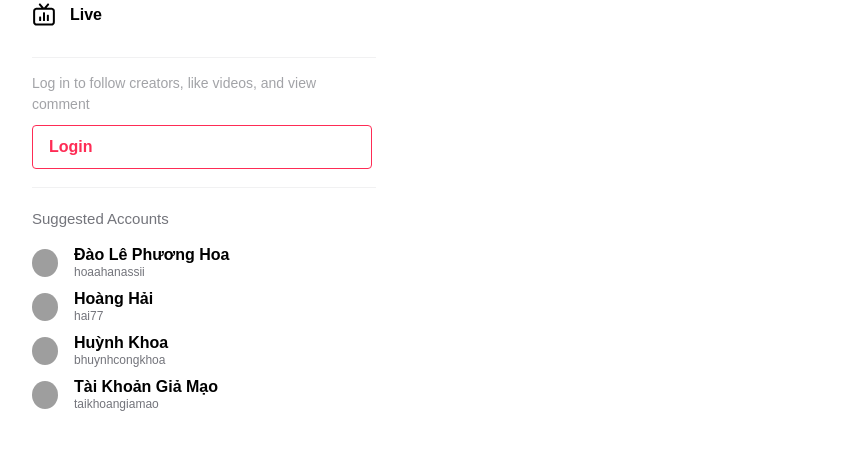
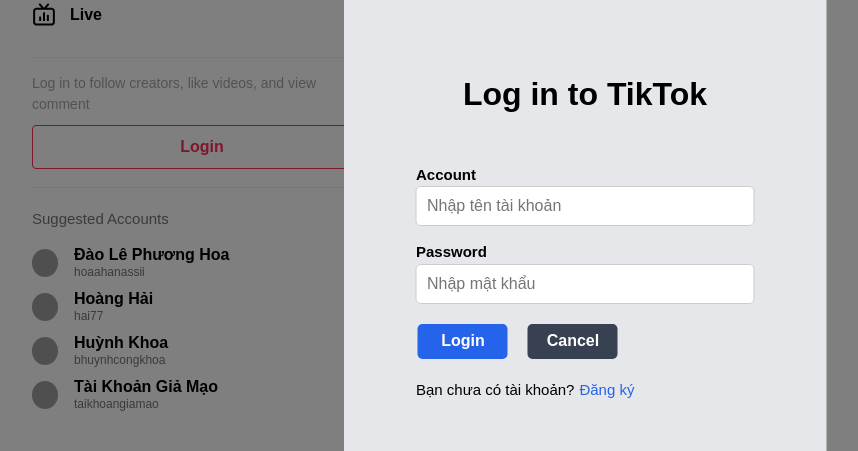
Before and after one commit to PhusiHuynh1/tiktok, a React (Create React App) app: page / in a window 1280 px wide. Both pictures are taken after a click on the button "Login". Shown: the part 175-626 px from the top of the page, without its empty margins (55-913 px from the left). Built offline with nearby package versions, Linux system fonts and the light colour scheme; no server answers; grey boxes are pictures that could not be loaded; a web font is replaced by a local one.

Commit message:
feat(auth): complete frontend authentication flow

```diff
--- a/src/components/Button/Button.module.scss
+++ b/src/components/Button/Button.module.scss
@@ -35,6 +35,8 @@
     padding: 4px 16px;
 }
 .large {
+    display: flex;
+    justify-content: center;
     min-width: 340px;
     padding: 12px 16px;
 }
--- a/src/components/LoginModal/LoginModal.js
+++ b/src/components/LoginModal/LoginModal.js
@@ -6,13 +6,17 @@
 const cx = classNames.bind(styles);
 
 function LoginModal() {
-    const { login, closeLogin, openRegister } = useAuth();
-    const [username, setUsername] = useState('');
+    const { login, closeLogin, openRegister, error } = useAuth();
+    const [account, setAccount] = useState('');
+    const [password, setPassword] = useState('');
 
-    const handleLogin = () => {
-        if (!username.trim()) return;
-        login(username);
-        closeLogin();
+    const handleLogin = async () => {
+        if (!account.trim() || !password.trim()) return;
+        const result = await login(account, password);
+        if (result.success === true) {
+            console.log('đóng thành công', error);
+            closeLogin();
+        }
     };
     const handletoRegister = () => {
         closeLogin();
@@ -21,20 +25,41 @@
     return (
         <div className={cx('overlay')}>
             <div className={cx('wrapper')}>
-                <h2>Log in to TikTok</h2>
-                <div>
+                <h1>Log in to TikTok</h1>
+                <div className={cx('login-form')}>
+                    {error && <p className={cx('login-error-message')}>{error} !</p>}
+                    <label className={cx('login-form__label')}>Account</label>
                     <input
-                        placeholder="Nhập tên hoặc số điện thoại"
-                        value={username}
-                        onChange={(e) => setUsername(e.target.value)}
+                        className={cx('login-form__input')}
+                        type="account"
+                        placeholder="Nhập tên tài khoản"
+                        value={account}
+                        autoComplete="new-account"
+                        onChange={(e) => setAccount(e.target.value)}
+                    />
+                    <label className={cx('login-form__label')}>Password</label>
+                    <input
+                        className={cx('login-form__input')}
+                        type="password"
+                        placeholder="Nhập mật khẩu"
+                        value={password}
+                        autoComplete="new-password"
+                        onChange={(e) => setPassword(e.target.value)}
                     />
                 </div>
-                <div>
-                    <button onClick={handleLogin}>Login</button>
-                    <button onClick={closeLogin}>Cancel</button>
+                <div className={cx('buttons')}>
+                    <button className={cx('button-login')} onClick={handleLogin}>
+                        Login
+                    </button>
+                    <button className={cx('button-cancel')} onClick={closeLogin}>
+                        Cancel
+                    </button>
                 </div>
                 <p className={cx('switch')}>
-                    chưa có tài khoản? <span onClick={handletoRegister}>Đăng ký</span>
+                    <span>Bạn chưa có tài khoản? </span>
+                    <span className={cx('link-register')} onClick={handletoRegister}>
+                        Đăng ký
+                    </span>
                 </p>
             </div>
         </div>
--- a/src/components/LoginModal/LoginModal.module.scss
+++ b/src/components/LoginModal/LoginModal.module.scss
@@ -18,7 +18,7 @@
     transform: translate(-50%, -50%);
     width: 483px;
     height: calc(100vh - 50px);
-    background-color: blue;
+    background-color: #e5e7eb;
     border-radius: 20px;
     animation: ShowLogin 0.3s forwards;
 }
@@ -30,3 +30,71 @@
         opacity: 1;
     }
 }
+
+.login-form {
+    display: flex;
+    flex-direction: column;
+    width: 70%;
+    margin-top: 24px;
+}
+.login-error-message {
+    color: red;
+    font-size: 1.2rem;
+    margin-bottom: 10px;
+}
+.login-form__input {
+    height: 40px;
+    border: 1px solid #ccc;
+    border-radius: 5px;
+    padding-left: 10px;
+    margin-bottom: 15px;
+}
+.login-form__label {
+    font-size: 1.5rem;
+    font-weight: bold;
+}
+.buttons {
+    display: flex;
+    width: 70%;
+}
+.button-login,
+.button-cancel {
+    width: 90px;
+    height: 35px;
+    border: none;
+    border-radius: 5px;
+    cursor: pointer;
+    margin-top: 5px;
+    font-weight: bold;
+}
+.button-login {
+    background-color: #2563eb;
+    color: #ffffff;
+    margin-right: 20px;
+    margin-left: 2px;
+    margin-bottom: 15px;
+    &:hover {
+        background-color: #1d4ed8;
+    }
+}
+.button-cancel {
+    background-color: #374151;
+    color: #ffffff;
+    &:hover {
+        background-color: #4b5563;
+    }
+}
+.switch {
+    display: flex;
+    width: 70%;
+    font-size: 1.5rem;
+    margin-top: 5px;
+}
+.link-register {
+    color: #2563eb;
+    cursor: pointer;
+    margin-left: 5px;
+    &:hover {
+        text-decoration: underline;
+    }
+}
--- a/src/components/RegisterModal/RegisterModal.js
+++ b/src/components/RegisterModal/RegisterModal.js
@@ -6,32 +6,72 @@
 const cx = classNames.bind(styles);
 
 function RegisterModal() {
-    const { register, closeRegister } = useAuth();
+    const { register, closeRegister, error } = useAuth();
+    const [account, setAccount] = useState('');
     const [username, setUsername] = useState('');
+    const [displayname, setDisplayname] = useState('');
     const [email, setEmail] = useState('');
     const [password, setPassword] = useState('');
 
-    const handleRegister = () => {
-        if (!username.trim()) return;
-        register(username, email, password);
-        closeRegister();
+    const handleRegister = async () => {
+        if (!username.trim() || !account.trim() || !displayname.trim() || !email.trim() || !password.trim()) return;
+        const result = await register(account, username, email, password, displayname);
+        if (result.success === true) closeRegister();
     };
     return (
         <div className={cx('overlay')}>
             <div className={cx('wrapper')}>
-                <h2>Register to TikTok</h2>
-                <div>
+                <h1>Register to TikTok</h1>
+                <div className={cx('register-form')}>
+                    {error && <p className={cx('register-error-message')}>{error} !</p>}
+                    <label className={cx('register-form__label')}>Account</label>
                     <input
-                        placeholder="Nhập tên hoặc số điện thoại"
-                        value={username}
+                        className={cx('register-form__input')}
+                        type="acccount"
+                        placeholder="Nhập tài khoản đăng ký"
+                        autoComplete="new-account"
+                        onChange={(e) => setAccount(e.target.value)}
+                    />
+                    <label className={cx('register-form__label')}>Email</label>
+                    <input
+                        className={cx('register-form__input')}
+                        type="email"
+                        placeholder="Email"
+                        autoComplete="new-email"
+                        onChange={(e) => setEmail(e.target.value)}
+                    />
+                    <label className={cx('register-form__label')}>User Name</label>
+                    <input
+                        className={cx('register-form__input')}
+                        type="username"
+                        placeholder="username"
+                        autoComplete="new-username"
                         onChange={(e) => setUsername(e.target.value)}
                     />
-                    <input type="email" placeholder="Email" onChange={(e) => setEmail(e.target.value)} />
-                    <input type="password" placeholder="password" onChange={(e) => setPassword(e.target.value)} />
+                    <label className={cx('register-form__label')}>Display Name</label>
+                    <input
+                        className={cx('register-form__input')}
+                        type="displayname"
+                        placeholder="displayname"
+                        autoComplete="new-displayname"
+                        onChange={(e) => setDisplayname(e.target.value)}
+                    />
+                    <label className={cx('register-form__label')}>Password</label>
+                    <input
+                        className={cx('register-form__input')}
+                        type="password"
+                        placeholder="mật khẩu"
+                        autoComplete="new-password"
+                        onChange={(e) => setPassword(e.target.value)}
+                    />
                 </div>
-                <div>
-                    <button onClick={handleRegister}>register</button>
-                    <button onClick={closeRegister}>Cancel</button>
+                <div className={cx('buttons')}>
+                    <button className={cx('button-register')} onClick={handleRegister}>
+                        register
+                    </button>
+                    <button className={cx('button-cancel')} onClick={closeRegister}>
+                        Cancel
+                    </button>
                 </div>
             </div>
         </div>
--- a/src/components/Sidebar/Sidebar.js
+++ b/src/components/Sidebar/Sidebar.js
@@ -11,7 +11,7 @@
 const cx = classNames.bind(styles);
 
 function Sidebar() {
-    const { user } = useAuth();
+    const { user, openLogin } = useAuth();
     return (
         <div className={cx('wrapper')}>
             <nav>
@@ -43,7 +43,7 @@
                         >
                             Log in to follow creators, like videos, and view comment
                         </p>
-                        <Button large outline>
+                        <Button large outline onClick={openLogin}>
                             Login
                         </Button>
                     </div>
--- a/src/contexts/AuthContext.js
+++ b/src/contexts/AuthContext.js
@@ -7,40 +7,80 @@
     const [user, setUser] = useState(null);
     const [showLogin, setShowLogin] = useState(false);
     const [showRegister, setShowRegister] = useState(false);
-    const [loading, setLoading] = useState(false);
-    const API_URL = 'https://tiktok-backend-yimh.onrender.com/api/auth/register';
+    const [loading, setLoading] = useState(true);
+    const [error, setError] = useState(null);
+    const API_REGISTER_URL = `${process.env.REACT_APP_BASE_URL2}/auth/register`;
+    const API_LOGIN_URL = `${process.env.REACT_APP_BASE_URL2}/auth/login`;
 
     useEffect(() => {
         const stroredUser = localStorage.getItem('user');
         if (stroredUser) {
             setUser(JSON.parse(stroredUser));
         }
-        setLoading(true);
+        setLoading(false);
     }, []);
-    const login = (username) => {};
-    const register = async (username, email, password) => {
+
+    const login = async (account, password) => {
         try {
-            const res = await axios.post(API_URL, {
+            setLoading(true);
+            const res = await axios.post(API_LOGIN_URL, {
+                account: account,
+                password: password,
+            });
+
+            if (res.status === 200) {
+                localStorage.setItem('token', res.data.token);
+                localStorage.setItem('user', JSON.stringify(res.data.user));
+                setUser(res.data.user);
+            }
+            return { success: true };
+        } catch (err) {
+            setError(err.response.data.message);
+            return { success: false, message: err.response.data.message };
+        } finally {
+            setLoading(false);
+        }
+    };
+
+    const register = async (account, username, email, password, displayname) => {
+        try {
+            setLoading(true);
+            const res = await axios.post(API_REGISTER_URL, {
+                account,
                 username,
                 email,
                 password,
+                displayname,
             });
-            console.log(res);
+
             if (res.status === 201) {
                 localStorage.setItem('token', res.data.token);
                 localStorage.setItem('user', JSON.stringify(res.data.user));
+                setUser(res.data.user);
             }
+            return { success: true };
         } catch (error) {
-            console.error('Error:', error);
+            setError(error.response.data.message);
+            return { success: false, message: error.response.data.message };
+        } finally {
+            setLoading(false);
         }
     };
+
     const logout = () => {
         setUser(null);
     };
+
     const openLogin = () => setShowLogin(true);
-    const closeLogin = () => setShowLogin(false);
+    const closeLogin = () => {
+        setError(null);
+        setShowLogin(false);
+    };
     const openRegister = () => setShowRegister(true);
-    const closeRegister = () => setShowRegister(false);
+    const closeRegister = () => {
+        setError(null);
+        setShowRegister(false);
+    };
     return (
         <AuthContext.Provider
             value={{
@@ -55,6 +95,7 @@
                 openRegister,
                 closeRegister,
                 loading,
+                error,
             }}
         >
             {children}
--- a/src/layouts/components/Header/Header.js
+++ b/src/layouts/components/Header/Header.js
@@ -80,7 +80,8 @@
 function Header() {
     const { openLogin } = useAuth();
     const { user, loading } = useAuth();
-    if (!loading) return null;
+
+    if (loading) return null;
     return (
         <header className={cx('wrapper')}>
             <div className={cx('inner')}>
--- a/src/layouts/components/VideoInteractionButtons/VideoInteractionButtons.js
+++ b/src/layouts/components/VideoInteractionButtons/VideoInteractionButtons.js
@@ -12,6 +12,7 @@
                     <img
                         className={cx('avatar')}
                         src="https://files.fullstack.edu.vn/f8-tiktok/users/2/627394cb56d66.jpg"
+                        alt=""
                     />
                 </Link>
                 <button className={cx('btn-plus')}>
--- a/src/pages/Following/Following.js
+++ b/src/pages/Following/Following.js
@@ -1,4 +1,3 @@
-import Playvideos from '~/layouts/components/Playvideos/Playvideos';
 import classNames from 'classnames/bind';
 import styles from './Following.module.scss';
 
--- a/src/pages/Home/Home.js
+++ b/src/pages/Home/Home.js
@@ -9,7 +9,7 @@
     const videoref = useRef([]);
     const [listvideos, setListvideos] = useState([]);
     useEffect(() => {
-        fetch('https://tiktok-backend-yimh.onrender.com/api/video')
+        fetch(`${process.env.REACT_APP_BASE_URL2}/video`)
             .then((response) => response.json())
             .then((data) => {
                 const videoData = data.map((item) => ({
```
Also changed, not shown: src/components/RegisterModal/RegisterModal.module.scss (+54 -1 lines), 2 other files (tests, documents, lock files or other folders).
